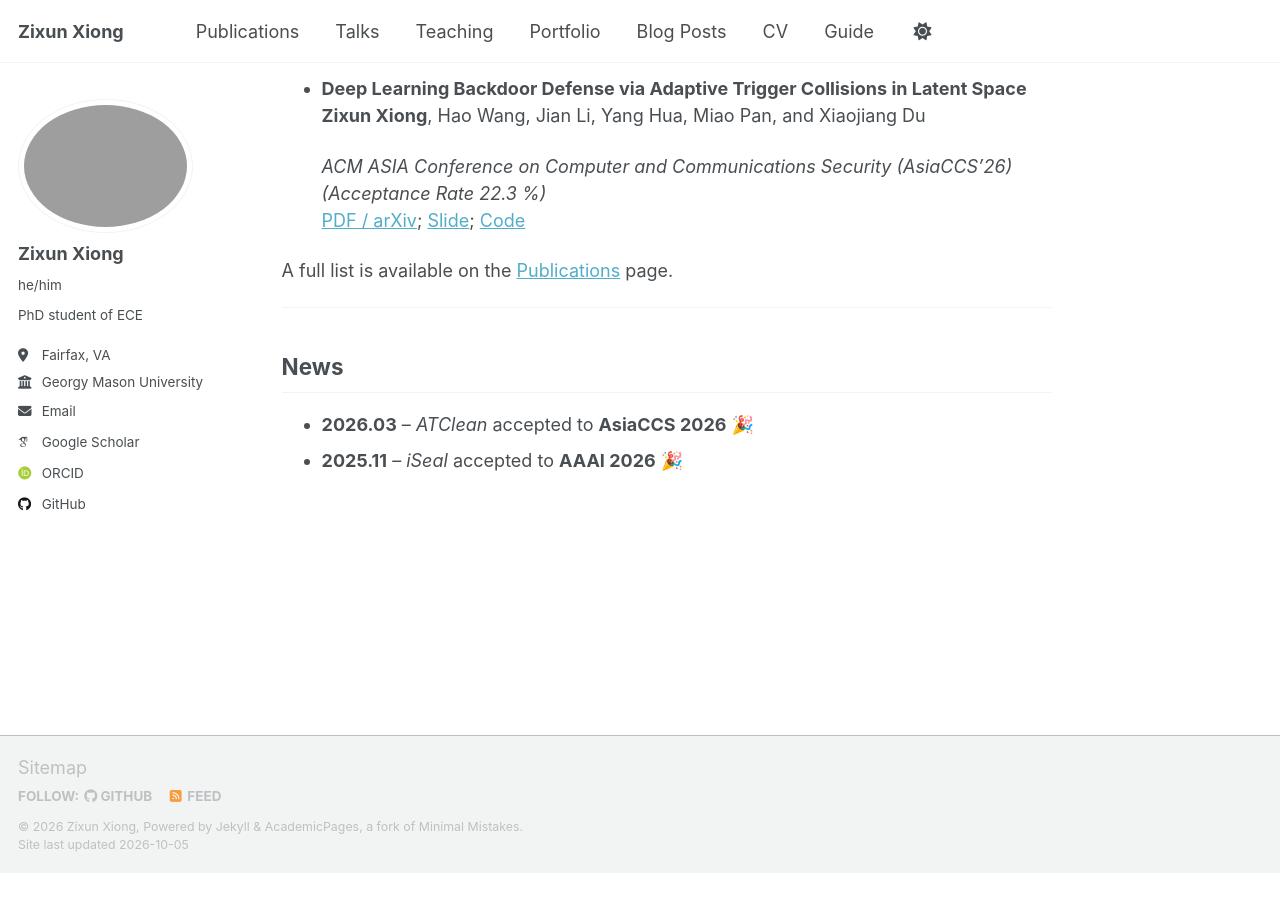
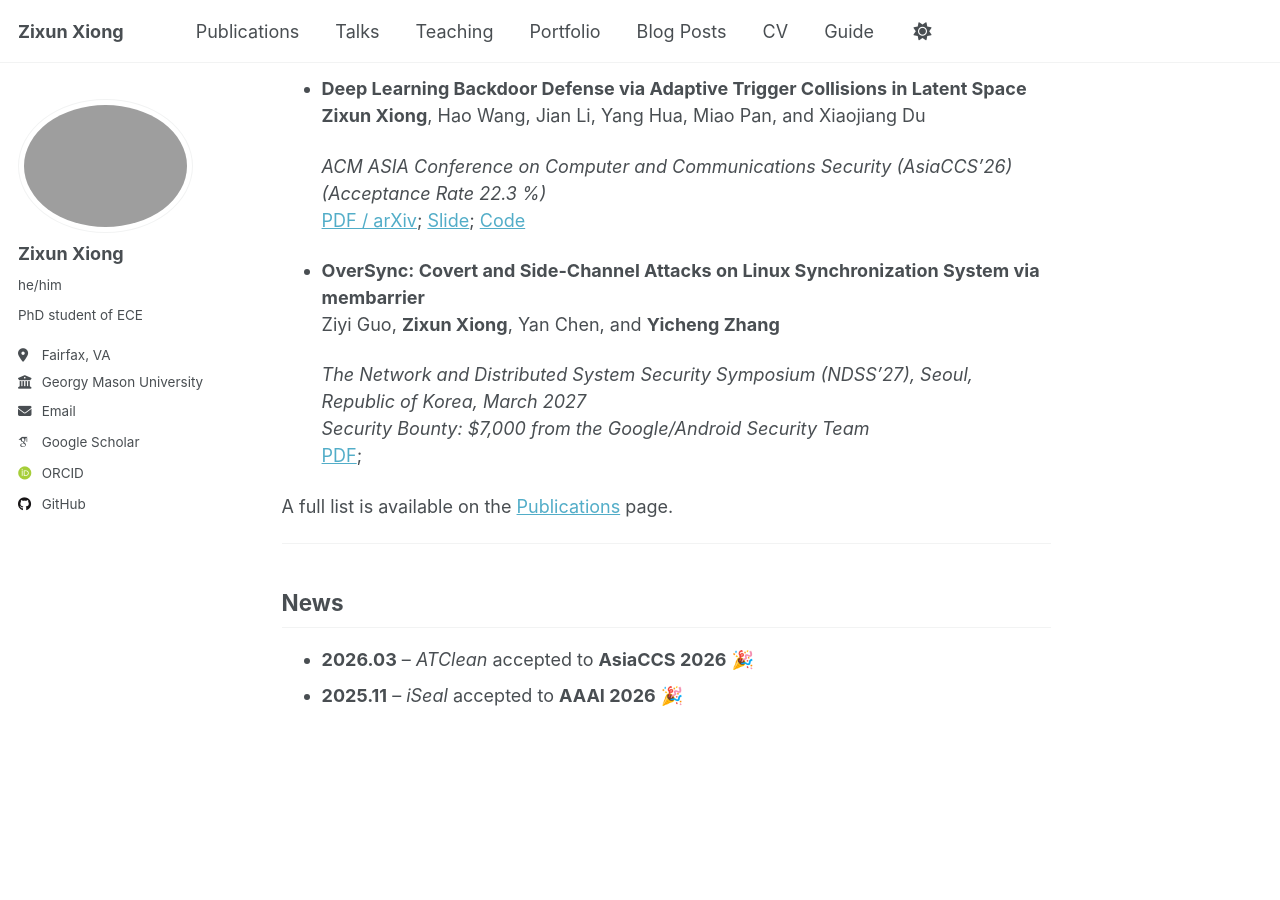
Before and after one commit to kitaharasetusna/zixun-xiong.github.io, a Jekyll site: the page built from _pages/about.md, in a window 1280 px wide and 900 px high, scrolled down 486 px. Built offline with Jekyll 4.4.1, drawn with Linux system fonts in a browser that asks for light colours; some web fonts are replaced; a script that is not in the unit is left out; before the commit the page ends 1359 px from its top, so only the background shows below that.

Commit message:
Add publication details for OverSync paper

```diff
--- a/_pages/about.md
+++ b/_pages/about.md
@@ -30,6 +30,14 @@ My research focuses on the **Trustworthy AI and XR System Security**.
   [Slide]();
   [Code]()
 
+- **OverSync: Covert and Side-Channel Attacks on Linux Synchronization System via membarrier**
+  Ziyi Guo, **Zixun Xiong**, Yan Chen, and **Yicheng Zhang**
+
+  *The Network and Distributed System Security Symposium (NDSS’27), Seoul, Republic of Korea, March 2027*
+  *Security Bounty: $7,000 from the Google/Android Security Team*
+  [PDF]();
+
+
 
 
 A full list is available on the [Publications](https://kitaharasetusna.github.io/zixun-xiong.github.io/publications/) page.
```
